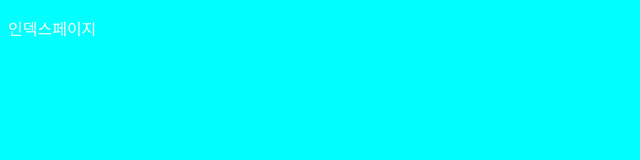
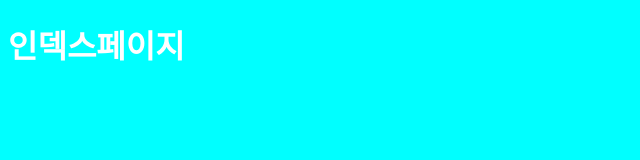
Before and after one commit to kkru123/git, a plain HTML site: page index.html in a window 1280 px wide. Shown: the whole page, without its empty margins (0-640 px from the left). Drawn offline with Linux system fonts and the light colour scheme.

Commit message:
Update index.html

```diff
--- a/index.html
+++ b/index.html
@@ -7,10 +7,10 @@
     <title>인덱스페이지</title>
 <style>
 body {background-color: aqua;}
-p{color:white;}
+h1{color:white;}
 </style>
 </head>
 <body>
-   <p>인덱스페이지</p>
+   <h1>인덱스페이지</h1>
 </body>
 </html>
```
